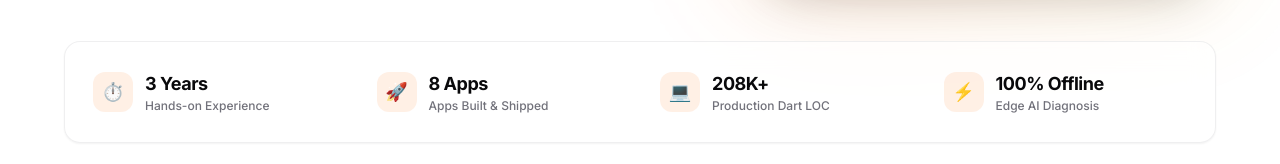
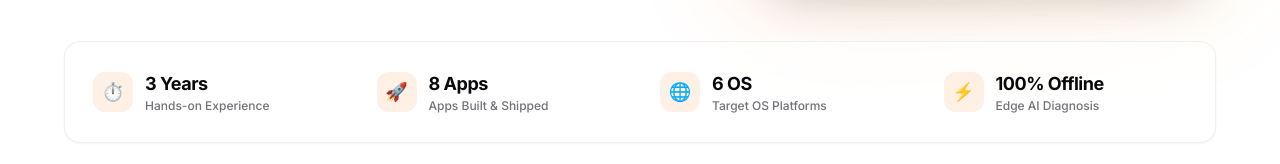
Before and after one commit to hulsambath/hulsambath.github.io, a Next.js app: page / in a window 1280 px wide. Shown: the part 753-917 px from the top of the page. Built offline with nearby package versions, Linux system fonts and the light colour scheme.

Commit message:
feat(portfolio): remove all LOC count references across portfolio and documentation

```diff
--- a/src/App.tsx
+++ b/src/App.tsx
@@ -345,7 +345,7 @@ export default function App() {
               {[
                 { label: "Hands-on Experience", value: "3 Years", icon: "⏱️" },
                 { label: "Apps Built & Shipped", value: "8 Apps", icon: "🚀" },
-                { label: "Production Dart LOC", value: "208K+", icon: "💻" },
+                { label: "Target OS Platforms", value: "6 OS", icon: "🌐" },
                 { label: "Edge AI Diagnosis", value: "100% Offline", icon: "⚡" },
               ].map((stat) => (
                 <div
--- a/src/content/site.js
+++ b/src/content/site.js
@@ -179,7 +179,7 @@ export const site = {
       title: "Oudong Express",
       image: "/assets/oudong_icon.jpg",
       description:
-        "A branded passenger transport operator app proving out the multi-tenant white-label architecture, sharing a common core package with dedicated prod/staging flavors and Firebase configs. Includes documented performance-optimization work across the shared 25K-LOC reusable core of HTTP clients, models, and services.",
+        "A branded passenger transport operator app proving out the multi-tenant white-label architecture, sharing a common core package with dedicated prod/staging flavors and Firebase configs. Includes documented performance-optimization work across the shared reusable core package of HTTP clients, models, and services.",
       tech: ["Flutter", "Dart", "MVVM", "Firebase", "Multi-tenant"],
       demoUrl: null,
       sourceUrl: null,
@@ -337,7 +337,7 @@ export const site = {
       bullets: [
         "Ship and maintain BookMeBus, a multi-vertical travel super-app (bus, ferry, hotel, airport transfer, private taxi) with ABA PayWay payments, live chat, coupons, and multi-language support across 80+ screen modules",
         "Built and shipped 4 production mobile apps at BMB: Hang Meas (live TV voting & event streaming), Oudong Express, iBus, and BS Bus Cambodia from a flavor-based white-label Flutter architecture",
-        "Contributed to the production React Native → Flutter migration of the operator platform and optimized reusable core packages across 25K+ LOC",
+        "Contributed to the production React Native → Flutter migration of the operator platform and optimized reusable shared core packages",
         "Architected observable, testable mobile code using MVVM + Repository pattern, push notifications, and store privacy-compliance flows",
         "Created test cases, conducted QA, and managed production releases to the Google Play Store and Apple App Store",
       ],
```
Also changed, not shown: public/llms-full.txt, 1 other file (tests, documents, lock files or other folders).
